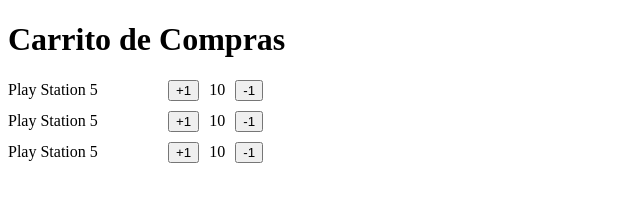
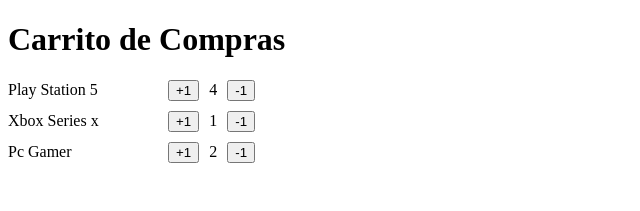
Before and after one commit to Stu0202/react-counter-app, a React (Vite) app: page / in a window 1280 px wide. Shown: the top 211 px of the page, without its empty margins (0-640 px from the left). Built offline with nearby package versions, Linux system fonts and the light colour scheme.

Commit message:
Propiedades del Componente-Props

```diff
--- a/src/FirstStepsApp.tsx
+++ b/src/FirstStepsApp.tsx
@@ -4,7 +4,9 @@
 
     return (
         <>
-            <ItemCounter />
+            <ItemCounter name='Play Station 5' quantity={4} />
+            <ItemCounter name='Xbox Series x' quantity={1} />
+            <ItemCounter name='Pc Gamer' quantity={2} />
         </>
 
     )
--- a/src/main.tsx
+++ b/src/main.tsx
@@ -10,8 +10,7 @@
 
     <h1>Carrito de Compras</h1>
     <FirstStepsApp />
-    <FirstStepsApp />
-    <FirstStepsApp />
+
     {/* <MyAwesomeApp /> */}
 
   </React.StrictMode>,
--- a/src/shopping-cart/ItemCounter.tsx
+++ b/src/shopping-cart/ItemCounter.tsx
@@ -1,6 +1,11 @@
 import React from 'react'
 
-export const ItemCounter = () => {
+interface Props {
+    name: string;
+    quantity?: number
+}
+
+export const ItemCounter = ({ name, quantity }: Props) => {
     return (
         <section style={{
             display: 'flex',
@@ -11,9 +16,9 @@
         }}>
             <span style={{
                 width: 150,
-            }}> Play Station 5</span>
+            }}> {name}</span>
             <button>+1</button>
-            <span>10</span>
+            <span>{quantity}</span>
             <button>-1</button>
         </section>
     )
```
